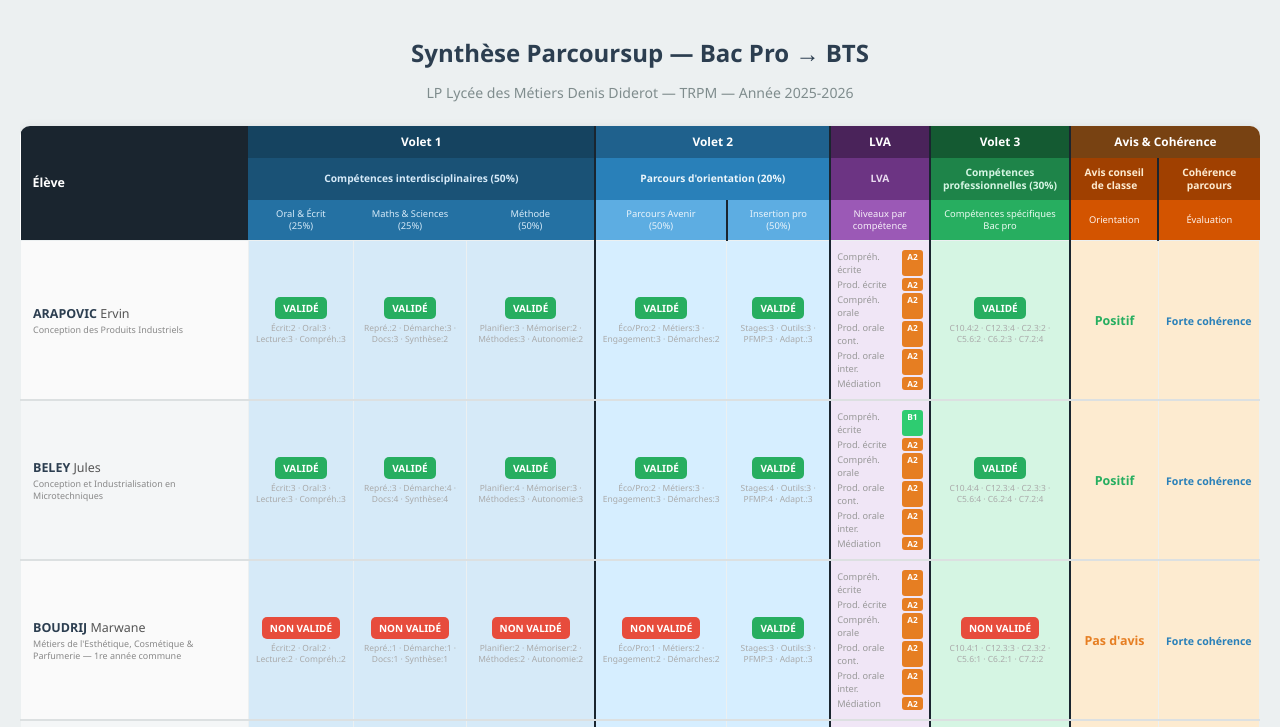
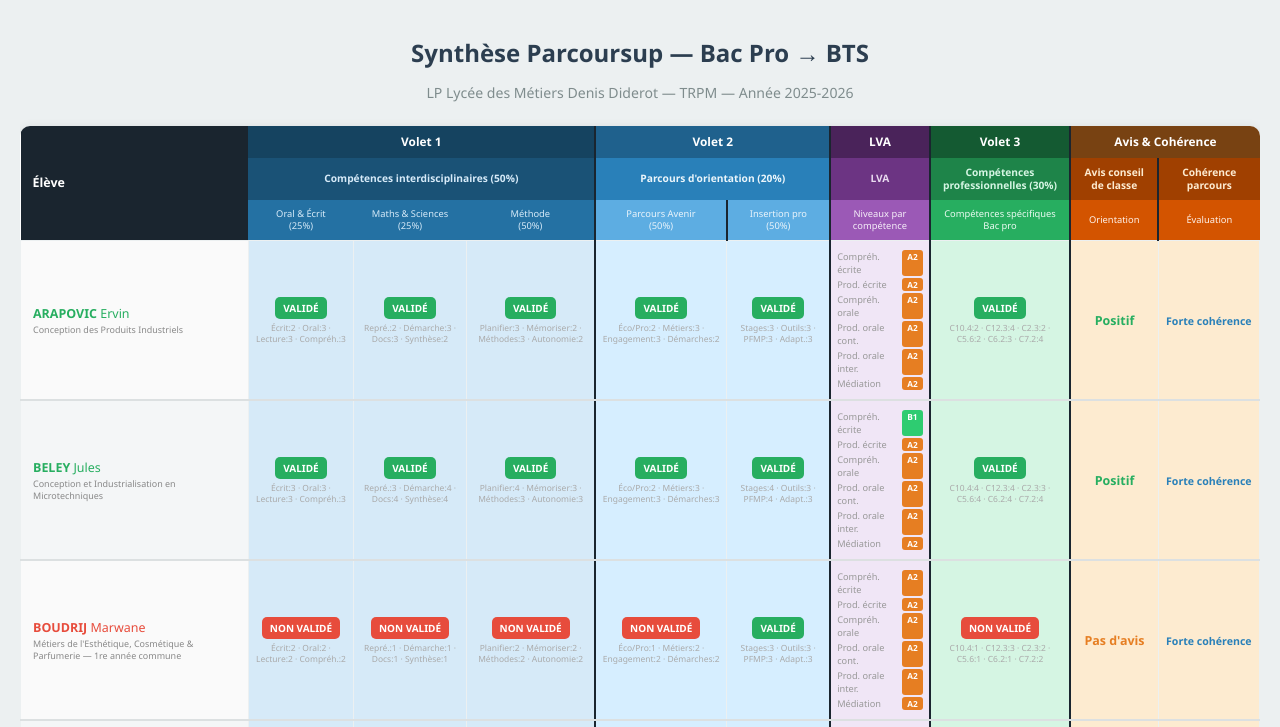
Before and after one commit to Offsidealex/Post-Bac-, a plain HTML site: page index.html in a window 1280 px wide. Shown: the top 727 px of the page. Drawn offline with Linux system fonts and the light colour scheme.

Commit message:
Noms en vert (avis positif) ou rouge (pas d'avis)

```diff
--- a/index.html
+++ b/index.html
@@ -289,7 +289,7 @@ let html = `
 
 STUDENTS.forEach(s => {
   html += `<tr class="student-row">
-    <td class="eleve-cell"><span class="nom">${s.nom} <span class="prenom">${s.prenom}</span></span><span class="bts-label">${s.bts}</span></td>
+    <td class="eleve-cell"><span class="nom" style="color:${s.avis==='positif'?'#27ae60':s.avis==='neutre'?'#e74c3c':'inherit'}">${s.nom} <span class="prenom" style="color:inherit">${s.prenom}</span></span><span class="bts-label">${s.bts}</span></td>
     ${subCell(s.oral,      SCORE_LABELS_V, "col-v1")}
     ${subCell(s.maths,     SCORE_LABELS_M, "col-v1")}
     ${subCell(s.methode,   SCORE_LABELS_T, "col-v1")}
```
